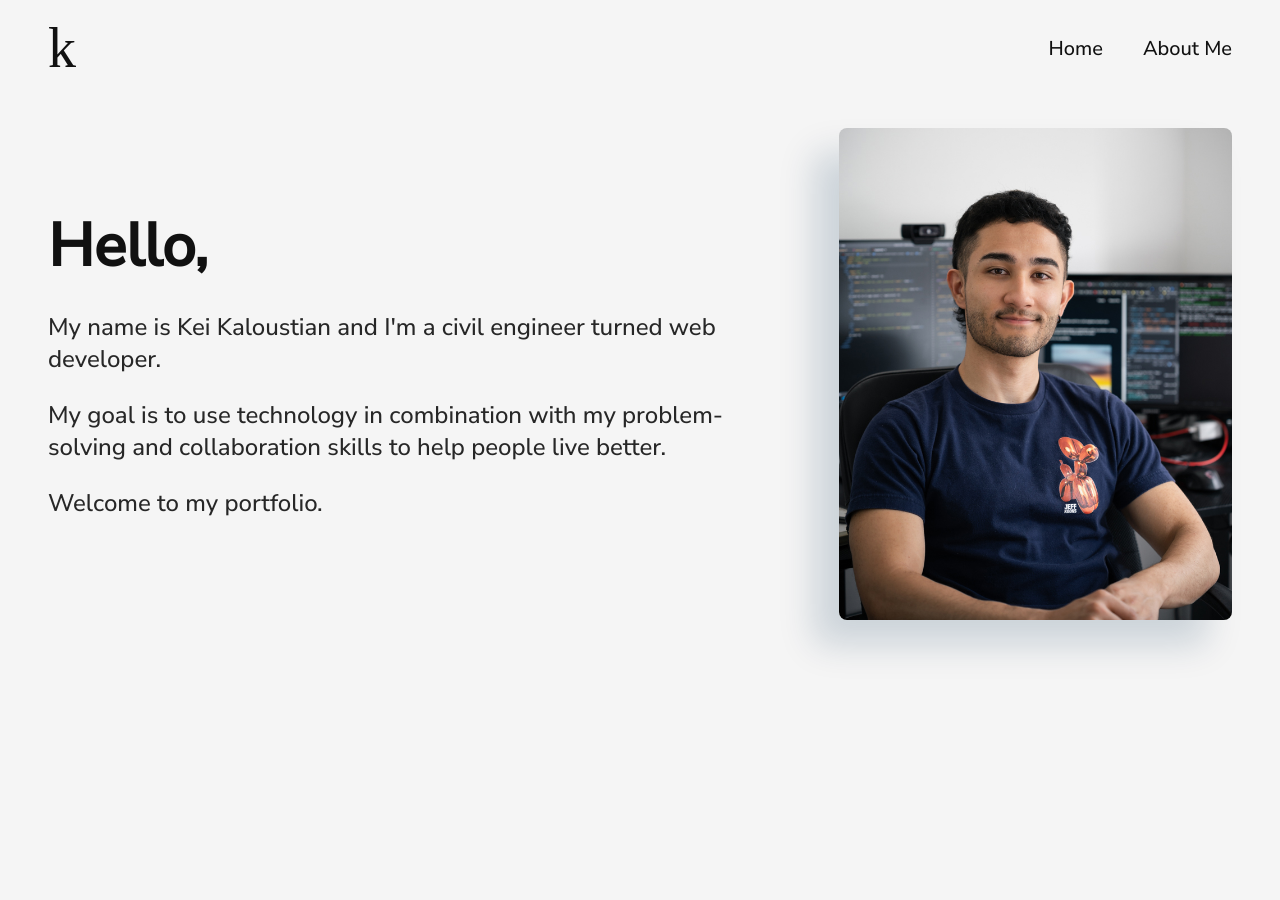
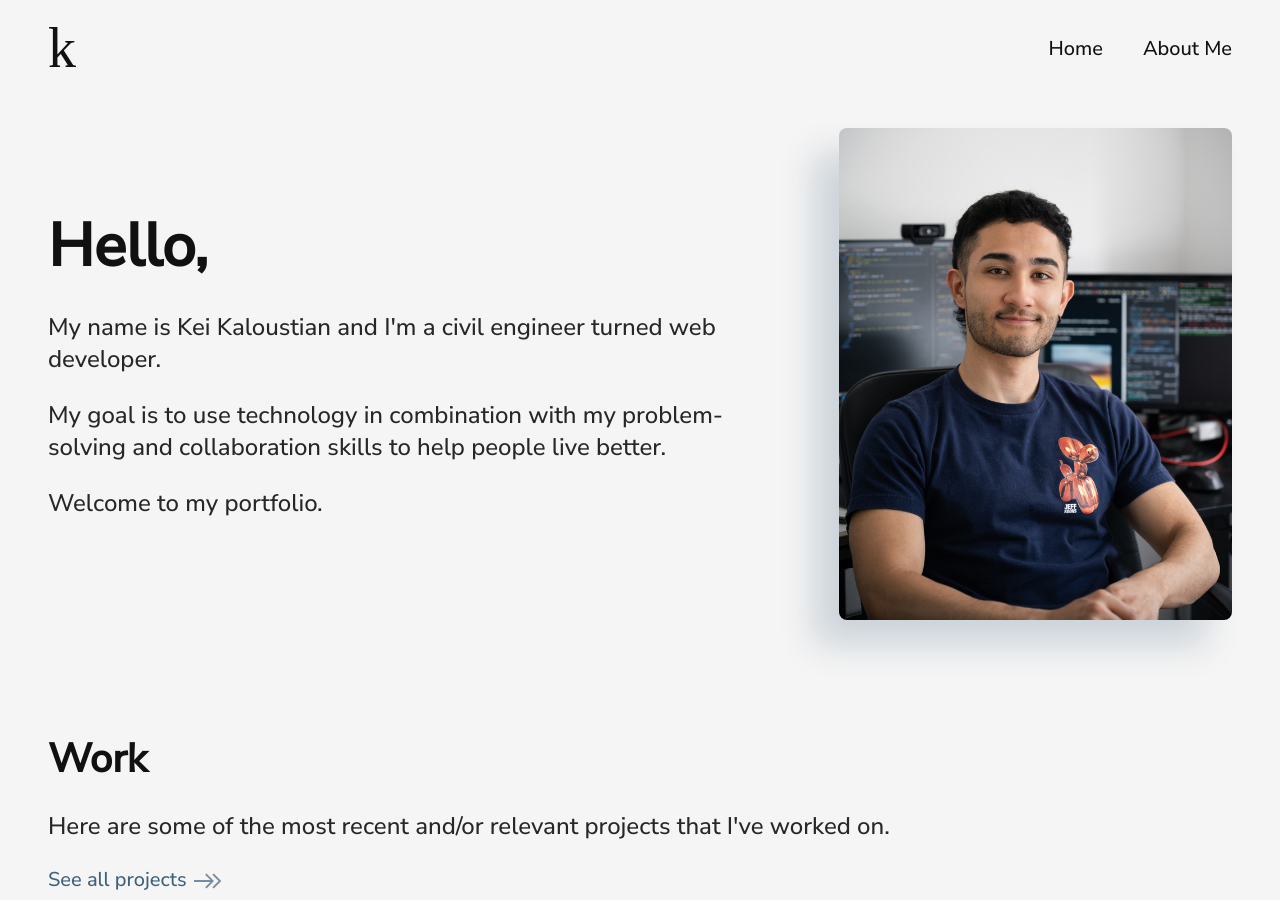
Before and after one commit to keikaloustian/keikaloustian.github.io, a Jekyll site: the page built from index.html, in a window 1280 px wide. Built offline with Jekyll 4.4.1, drawn with Linux system fonts in a browser that asks for light colours; some web fonts are replaced.

Commit message:
Build projects section header, container and link to GitHub with animated icons

```diff
--- a/_includes/projects.html
+++ b/_includes/projects.html
@@ -1,3 +1,40 @@
-<section id="projects">
-  <!-- Projects section content goes here -->
+<section id="projects" class="projects">
+  <div class="layout-container projects-container">
+    <div class="projects__text">
+      <h1 class="projects__heading">Work</h1>
+      <p class="projects__p">
+        Here are some of the most recent and/or relevant projects that I've
+        worked on.
+      </p>
+      <a
+        class="projects__link"
+        href="https://github.com/keikaloustian?tab=repositories"
+        >See all projects
+
+        <!-- ARROW RIGHT ICON -->
+        <svg
+          xmlns="http://www.w3.org/2000/svg"
+          viewBox="0 -960 960 960"
+          class="projects-link__icon projects-link__icon--arrow"
+        >
+          <path
+            d="m560-242-43-42 168-168H160v-60h525L516-681l43-42 241 241-240 240Z"
+            fill="currentColor"
+          />
+        </svg>
+        <!-- CHEVRON RIGHT ICON -->
+        <svg
+          xmlns="http://www.w3.org/2000/svg"
+          viewBox="0 -960 960 960"
+          class="projects-link__icon projects-link__icon--chevron"
+        >
+          <path
+            d="M530-481 332-679l43-43 241 241-241 241-43-43 198-198Z"
+            fill="currentColor"
+          />
+        </svg>
+      </a>
+    </div>
+    <div class="projects__cards"></div>
+  </div>
 </section>
--- /dev/null
+++ b/_sass/projects.scss
@@ -0,0 +1,92 @@
+.projects {
+  margin-top: 7rem;
+}
+
+.projects-container {
+  display: flex;
+  // justify-content: space-between;
+}
+
+@media screen and (max-width: $desktop) {
+  .projects-container {
+    flex-direction: column;
+  }
+}
+
+.projects__text {
+  font-family: $nunito;
+  // width: 33%;
+}
+
+.projects__heading {
+  font-size: 2.5rem;
+}
+
+.projects__p {
+  opacity: 90%;
+  font-size: 1.5rem;
+}
+
+.projects__link {
+  font-size: 1.25rem;
+  color: rgb(var(--secondary));
+  opacity: 75%;
+  text-decoration: none;
+  transition-property: opacity;
+  transition-duration: 0.2s;
+
+  &:hover {
+    opacity: 95%;
+
+    .projects-link__icon {
+      translate: 6px;
+      opacity: 90%;
+    }
+  }
+}
+
+$arrow-animation-duration: 0.17s;
+$arrow-animation-delay: 0.06s;
+$arrow-animation-timingfunction: ease-out;
+
+.projects-link__icon {
+  height: 30px;
+  width: 30px;
+  display: inline-block;
+  opacity: 70%;
+  margin-left: -3px;
+
+  &--arrow {
+    color: inherit;
+    transition-property: translate;
+    transition-duration: $arrow-animation-duration;
+    transition-delay: $arrow-animation-delay;
+    transition-timing-function: $arrow-animation-timingfunction;
+  }
+
+  &--chevron {
+    color: inherit;
+    margin-left: -22px;
+    transition-property: translate;
+    transition-duration: $arrow-animation-duration;
+    transition-timing-function: $arrow-animation-timingfunction;
+  }
+}
+
+.projects__cards {
+  display: grid;
+  grid-template-columns: 1fr 1fr 1fr;
+  grid-auto-flow: row;
+}
+
+@media screen and (max-width: $desktop) {
+  .projects__cards {
+    grid-template-columns: 1fr 1fr;
+  }
+}
+
+@media screen and (max-width: $tablet) {
+  .projects__cards {
+    grid-template-columns: 1fr;
+  }
+}
--- a/assets/css/main.scss
+++ b/assets/css/main.scss
@@ -5,3 +5,4 @@
 @import "base";
 @import "header";
 @import "hero";
+@import "projects";
```
